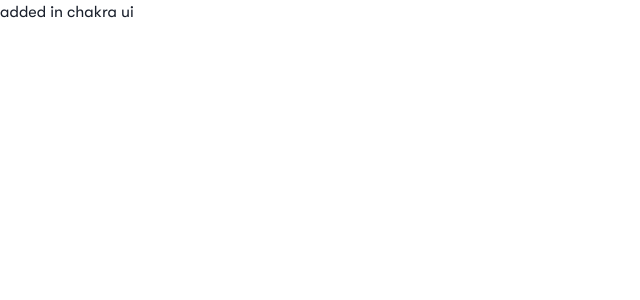
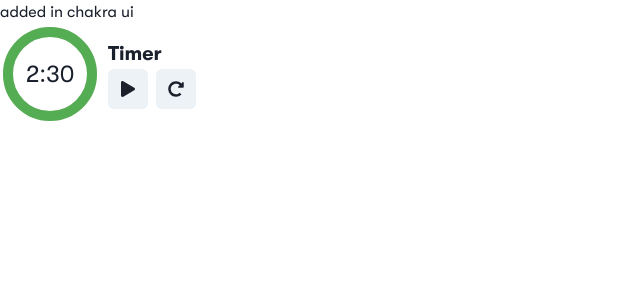
Before and after one commit to mithilp/cargoconnect-fll-scorer, a React (Create React App) app: page / in a window 1280 px wide. Shown: the top 300 px of the page, without its empty margins (0-640 px from the left). Built offline with nearby package versions, Linux system fonts and the light colour scheme.

Commit message:
Create Timer Component

```diff
--- a/src/App.js
+++ b/src/App.js
@@ -1,5 +1,7 @@
 import { ChakraProvider } from "@chakra-ui/react";
 import theme from "./theme.js";
+
+import Timer from "./components/Timer";
 
 function App() {
 	return (
@@ -8,6 +10,7 @@ function App() {
 			{/* TODO: add in <ColorModeSwitcher /> when Chakra UI fixes flashing issue
 				Learn more:
 					https://chakra-ui.com/docs/features/color-mode#color-mode-flash-issue */}
+			<Timer />
 		</ChakraProvider>
 	);
 }
--- /dev/null
+++ b/src/components/Timer.js
@@ -0,0 +1,91 @@
+import { useState, useEffect } from "react";
+
+import {
+	CircularProgress,
+	CircularProgressLabel,
+	ButtonGroup,
+	Tooltip,
+	IconButton,
+	Stack,
+	Text,
+	HStack,
+} from "@chakra-ui/react";
+import { FaPause, FaPlay, FaRedoAlt } from "react-icons/fa";
+
+const Timer = () => {
+	const [time, setTime] = useState(150);
+	const [ticking, setTicking] = useState(false);
+
+	const toggleTicking = () => {
+		setTicking(!ticking);
+	};
+
+	const resetTimer = () => {
+		setTime(150);
+	};
+
+	useEffect(() => {
+		let myInterval = setInterval(() => {
+			if (ticking && time > 0) {
+				setTime(time - 1);
+			} else if (ticking && time === 0) {
+				setTicking(false);
+			} else {
+				clearInterval(myInterval);
+			}
+		}, 1000);
+		return () => {
+			clearInterval(myInterval);
+		};
+	});
+
+	const formatTime = (secs) => {
+		let divisor_for_minutes = secs % (60 * 60);
+		let minutes = Math.floor(divisor_for_minutes / 60);
+
+		let divisor_for_seconds = divisor_for_minutes % 60;
+		let seconds = Math.ceil(divisor_for_seconds);
+
+		return `${minutes}:${seconds < 10 ? `0${seconds}` : seconds}`;
+	};
+
+	return (
+		<HStack direction="horizontal" alignItems="center" spacing={2}>
+			<CircularProgress
+				size={100}
+				color={time > 60 ? "green.500" : time > 15 ? "orange.400" : "red.300"}
+				value={time !== 0 ? (time / 150) * 100 : 100}
+			>
+				<CircularProgressLabel>{formatTime(time)}</CircularProgressLabel>
+			</CircularProgress>
+			<Stack spacing={0}>
+				<Text fontSize="xl" fontWeight="bold">
+					Timer
+				</Text>
+				<ButtonGroup>
+					<Tooltip
+						label={ticking ? "Pause" : "Play"}
+						aria-label={ticking ? "Pause" : "Play"}
+					>
+						<IconButton
+							borderRadius="md"
+							aria-label={ticking ? "Pause" : "Play"}
+							onClick={toggleTicking}
+							icon={ticking ? <FaPause /> : <FaPlay />}
+						/>
+					</Tooltip>
+					<Tooltip label="Reset" aria-label="Reset">
+						<IconButton
+							borderRadius="md"
+							aria-label="Reset"
+							onClick={resetTimer}
+							icon={<FaRedoAlt />}
+						/>
+					</Tooltip>
+				</ButtonGroup>
+			</Stack>
+		</HStack>
+	);
+};
+
+export default Timer;
```
